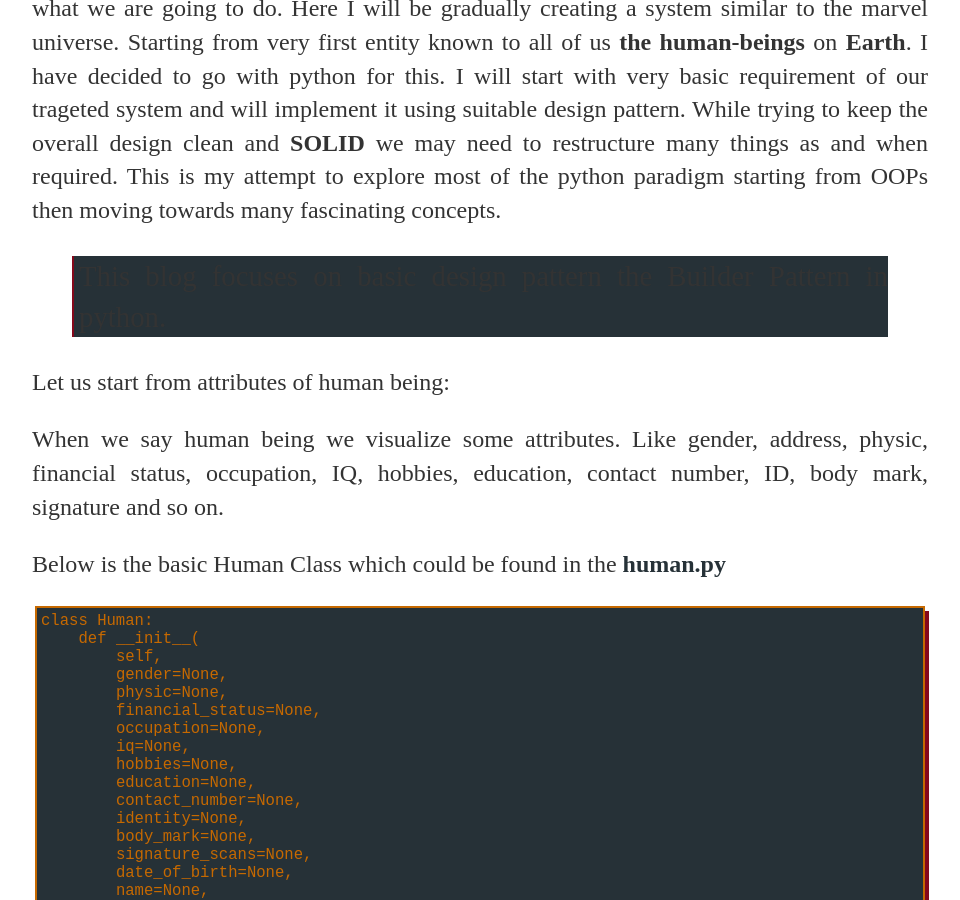
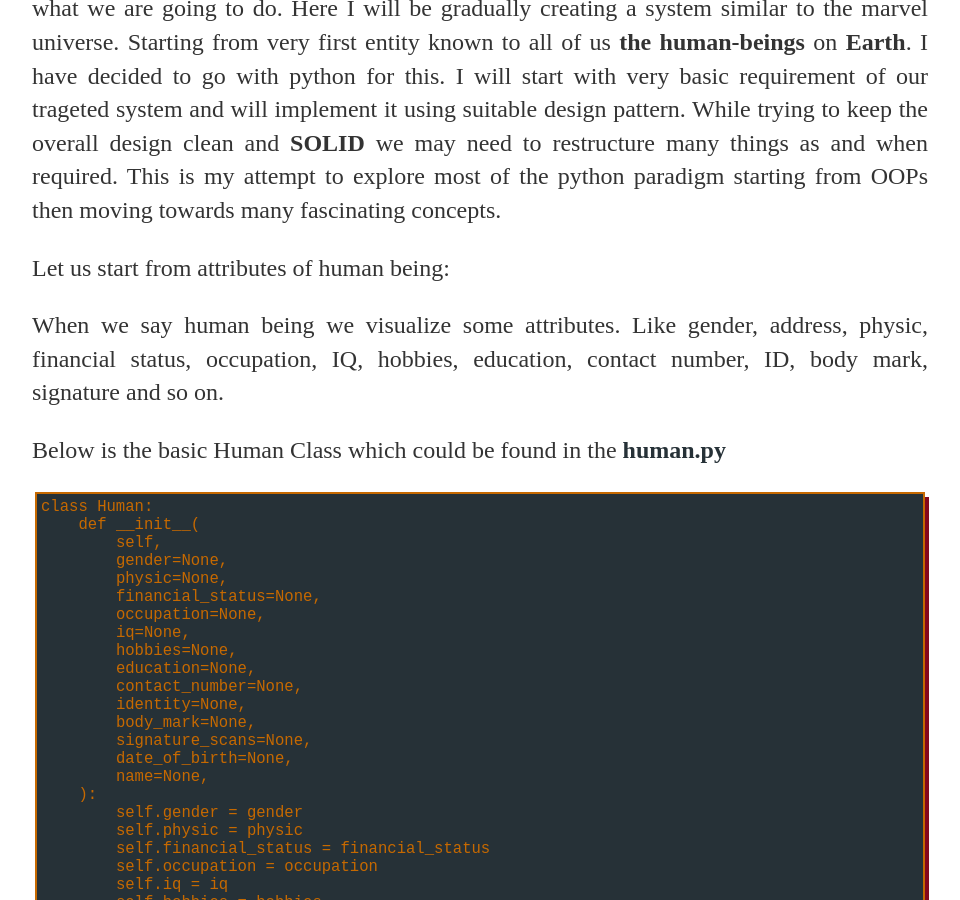
Before and after one commit to devchait/devchait.github.io, a Jekyll site: the page built from docs/_posts/2020-07-04-builder-pattern.md, in a window 1280 px wide and 900 px high, scrolled down 480 px. Shown: the whole window, without its empty margins (160-1120 px from the left). Built offline with Jekyll 4.4.1, drawn with Linux system fonts in a browser that asks for light colours.

Commit message:
refactored the first blog

```diff
--- a/docs/_posts/2020-07-04-builder-pattern.md
+++ b/docs/_posts/2020-07-04-builder-pattern.md
@@ -7,8 +7,6 @@ date: 2020-07-04
 # Builder Pattern: Building human objects
 
 Let us assume a scenario where in we want to develop a system to store details of all **Humans** on the earth. Let us start quickly from simpler things without wasting much time in what we are going to do. Here I will be gradually creating a system similar to the marvel universe. Starting from very first entity known to all of us **the human-beings** on **Earth**. I have decided to go with python for this. I will start with very basic requirement of our trageted system and will implement it using suitable design pattern. While trying to keep the overall design clean and **SOLID** we may need to restructure many things as and when required. This is my attempt to explore most of the python paradigm starting from OOPs then moving towards many fascinating concepts.
-
-> This blog focuses on basic design pattern the Builder Pattern in python.
 
 Let us start from attributes of human being:
 
```
